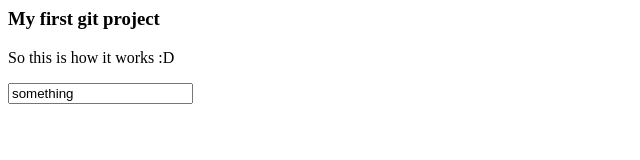
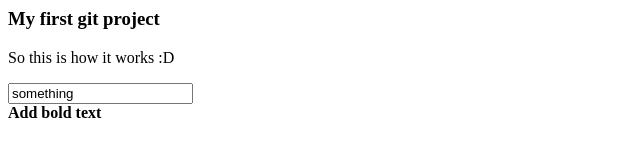
Before and after one commit to Bjurhager/my-first-git, a plain HTML site: page index.html in a window 1280 px wide. Shown: the whole page, without its empty margins (0-640 px from the left). Drawn offline with Linux system fonts and the light colour scheme.

Commit message:
Update index.html

```diff
--- a/index.html
+++ b/index.html
@@ -2,4 +2,5 @@
     <h3>My first git project</h3>
     <p>So this is how it works :D</p>
     <div class="test"><input type="text" value="something"></div>
+    <strong>Add bold text</strong>
 </html>
```
